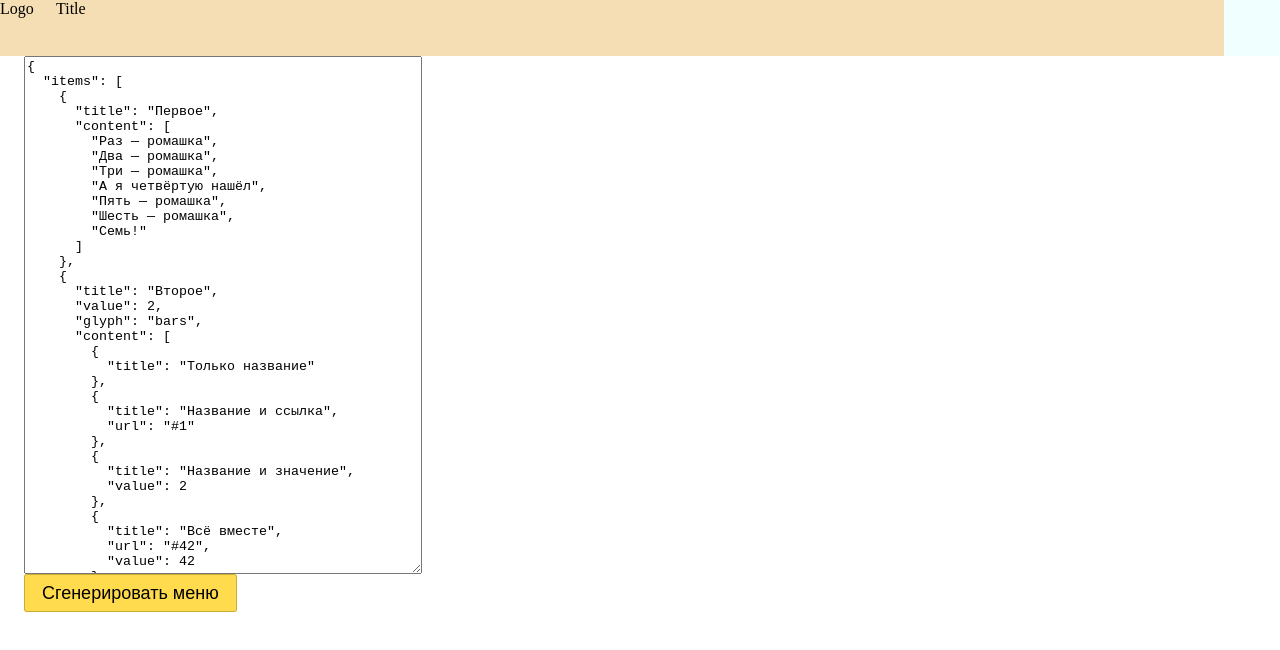
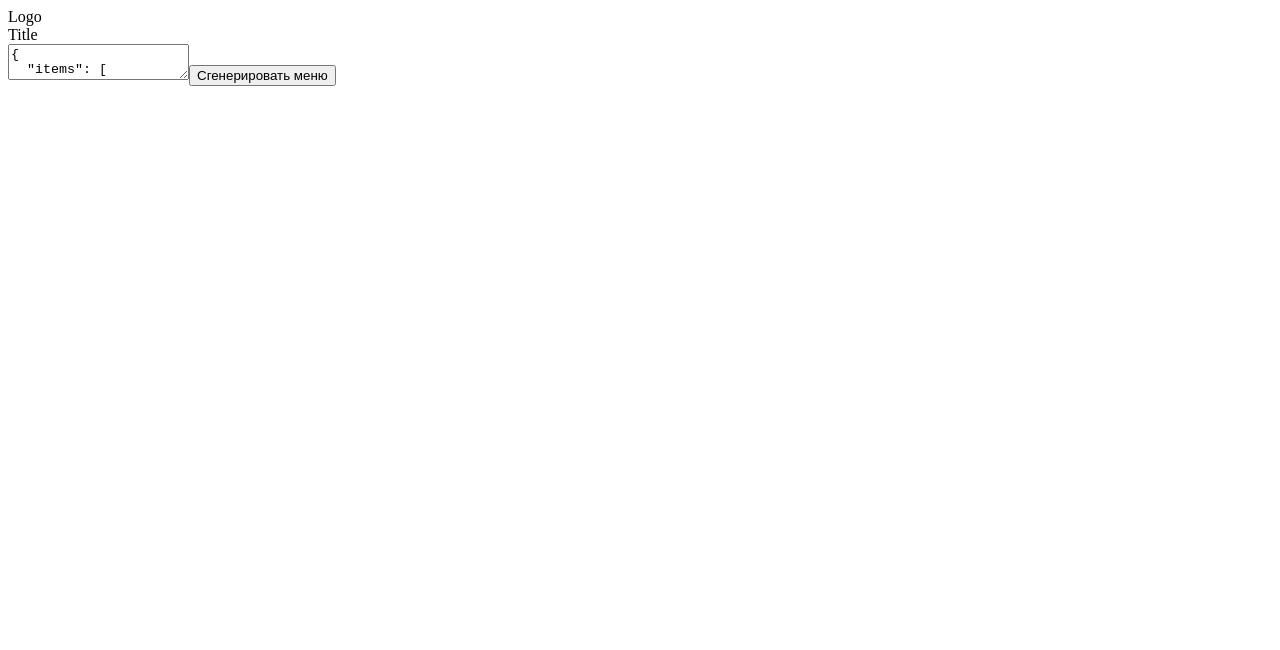
Before and after one commit to Guria/bem-drawer-menu, a plain HTML site: page kg-menu-demo.html in a window 1280 px wide. Drawn offline with nearby package versions, Linux system fonts and the light colour scheme.

Commit message:
Update kg-menu-demo.html

```diff
--- a/kg-menu-demo.html
+++ b/kg-menu-demo.html
@@ -1,4 +1,4 @@
-<!DOCTYPE html><html class="ua_js_no"><head><meta http-equiv="X-UA-Compatible" content="IE=edge"/><meta charset="utf-8"/><title>BEM drawer menu demo</title><script>(function(e,c){e[c]=e[c].replace(/(ua_js_)no/g,"$1yes");})(document.documentElement,"className");</script><link rel="stylesheet" href="_kg-menu-build.css"/><link rel="stylesheet" href="_kg-menu-demo.css"/><link rel="stylesheet" href="//maxcdn.bootstrapcdn.com/font-awesome/4.3.0/css/font-awesome.min.css"/></head><body class="page"><div class="page__header"><div>Logo</div><div>Title</div><div class="page__menu-button"></div></div><div class="page__menu-container"></div><div class="page__content"><textarea class="page__menu-config">{
+<!DOCTYPE html><html class="ua_js_no"><head><meta http-equiv="X-UA-Compatible" content="IE=edge"/><meta charset="utf-8"/><title>BEM drawer menu demo</title><script>(function(e,c){e[c]=e[c].replace(/(ua_js_)no/g,"$1yes");})(document.documentElement,"className");</script><link rel="stylesheet" href="kg-menu-build.css"/><link rel="stylesheet" href="kg-menu-demo.css"/><link rel="stylesheet" href="//maxcdn.bootstrapcdn.com/font-awesome/4.3.0/css/font-awesome.min.css"/></head><body class="page"><div class="page__header"><div>Logo</div><div>Title</div><div class="page__menu-button"></div></div><div class="page__menu-container"></div><div class="page__content"><textarea class="page__menu-config">{
   "items": [
     {
       "title": "Первое",
@@ -50,4 +50,4 @@
   "versionItem": "v3.14.15",
   "autoclose": false,
   "progressive": true
-}</textarea><button class="button button_theme_islands button_size_xl button_view_action page__generate button__control i-bem" role="button" type="button" data-bem="{&quot;button&quot;:{}}"><span class="button__text">Сгенерировать меню</span></button></div><script src="_kg-menu-build.js"></script><script src="page.js"></script></body></html>
+}</textarea><button class="button button_theme_islands button_size_xl button_view_action page__generate button__control i-bem" role="button" type="button" data-bem="{&quot;button&quot;:{}}"><span class="button__text">Сгенерировать меню</span></button></div><script src="kg-menu-build.js"></script><script src="page.js"></script></body></html>
```
